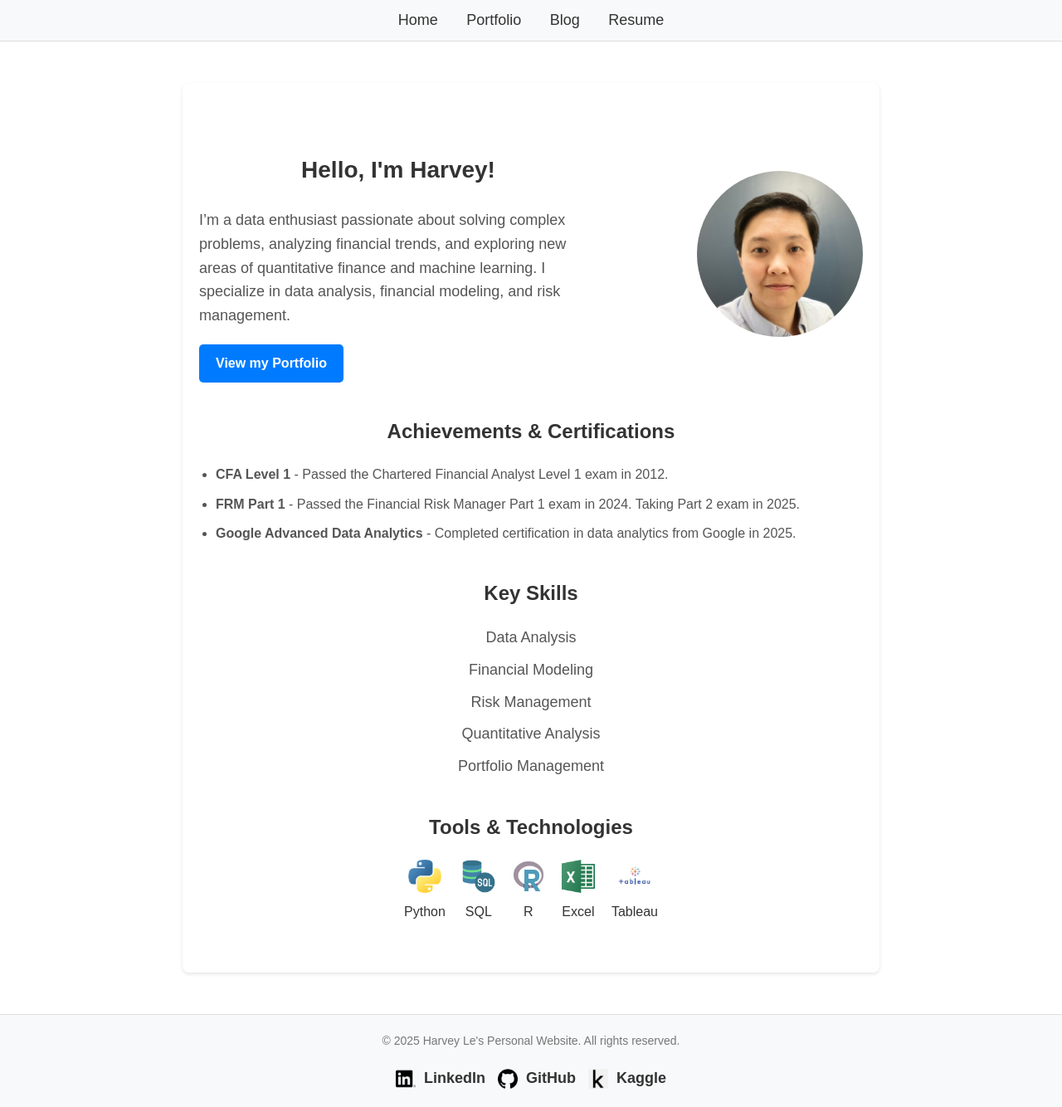
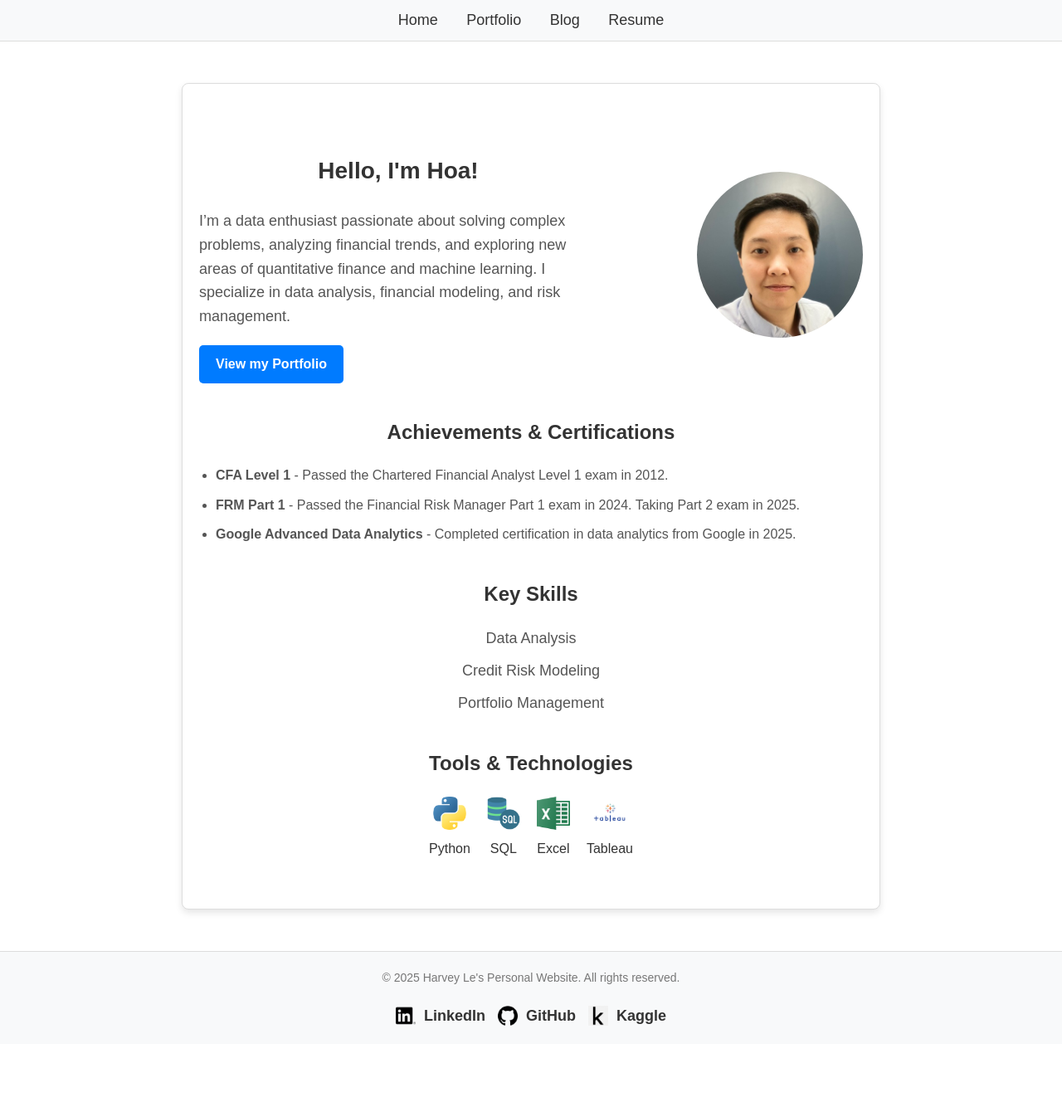
Before and after one commit to Hoale2908/hoale2908.github.io, a Jekyll site: the page built from index.html, in a window 1280 px wide. Shown: the whole page at 83% size. Built offline with Jekyll 4.4.1, drawn with Linux system fonts in a browser that asks for light colours; after the commit the page ends 1258 px from its top, so only the background shows below that.

Commit message:
update design

```diff
--- a/_layouts/default.html
+++ b/_layouts/default.html
@@ -43,7 +43,8 @@
                 margin: 50px auto;
                 padding: 20px;
                 background-color: #ffffff; /* White content background */
-                box-shadow: 0 2px 4px rgba(0, 0, 0, 0.1); /* Light shadow for depth */
+                box-shadow: 0 4px 8px rgba(0, 0, 0, 0.1); /* Subtle shadow */
+                border: 1px solid #ddd; /* Light border */
                 border-radius: 8px;
             }
 
--- a/index.html
+++ b/index.html
@@ -5,7 +5,7 @@ title: Home
 <!-- Introduction Section -->
 <section class="introduction">
   <div class="intro-text">
-      <h1>Hello, I'm Harvey!</h1>
+      <h1>Hello, I'm Hoa!</h1>
       <p>
           I’m a data enthusiast passionate about solving complex problems, analyzing financial trends, and exploring new areas of quantitative finance and machine learning.
           I specialize in data analysis, financial modeling, and risk management.
@@ -34,9 +34,7 @@ title: Home
   <h2>Key Skills</h2>
   <ul>
       <li>Data Analysis</li>
-      <li>Financial Modeling</li>
-      <li>Risk Management</li>
-      <li>Quantitative Analysis</li>
+      <li>Credit Risk Modeling</li>
       <li>Portfolio Management</li>
   </ul>
 </section>
@@ -53,10 +51,6 @@ title: Home
           <span>SQL</span>
       </div>
       <div class="tool">
-          <img src="/assets/icons/r.png" alt="R" class="icon">
-          <span>R</span>
-      </div>
-      <div class="tool">
           <img src="/assets/icons/excel.png" alt="Excel" class="icon">
           <span>Excel</span>
       </div>
```
